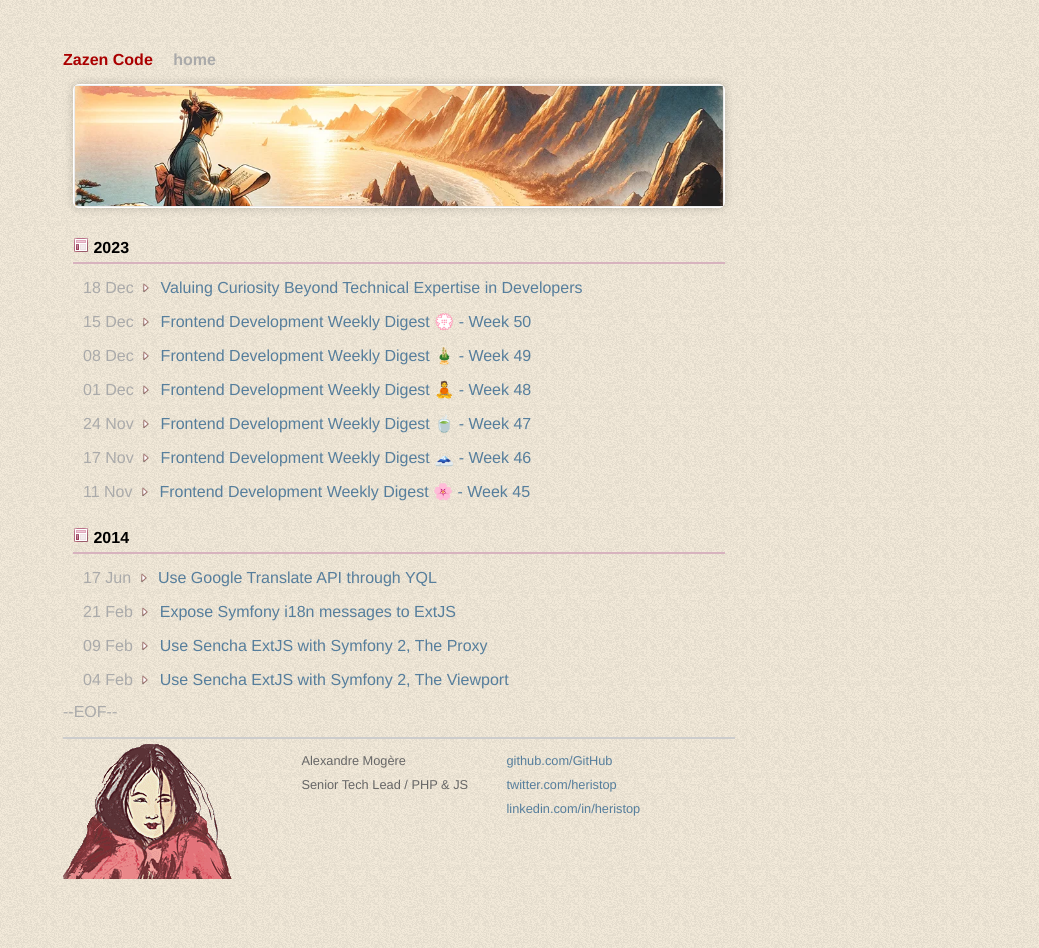
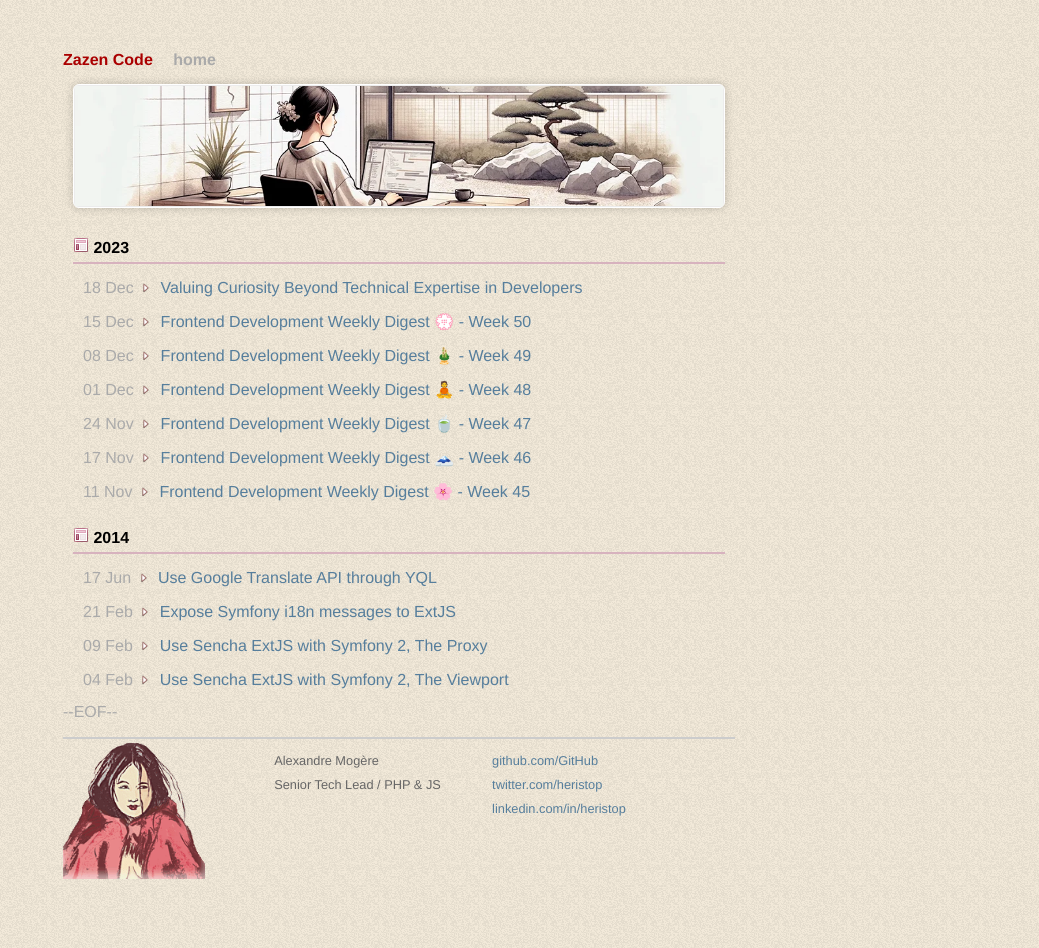
Before and after one commit to heristop/heristop.github.io, a Jekyll site: the page built from index.html, in a window 1280 px wide. Shown: the whole page, without its empty margins (241-1280 px from the left). Built offline with Jekyll 4.4.1, drawn with Linux system fonts in a browser that asks for light colours; some web fonts are replaced; Markdown is read by kramdown in place of the engine named in the settings.

Commit message:
chore(design): change assets

```diff
--- a/_config.yml
+++ b/_config.yml
@@ -7,7 +7,7 @@ redcarpet:
   extensions: [with_toc_data]
 
 asset:
-  version: f
+  version: g
 
 url: https://heristop.github.io
 
--- a/_layouts/default.html
+++ b/_layouts/default.html
@@ -12,13 +12,13 @@
         <meta property="og:type" content="website" />
         <meta property="og:title" content="{{ page.title }}" />
         <meta property="og:description" content="{{ site.description }}" />
-        <meta property="og:image" content="{{ site.url }}/images/og-zazen.png" />
+        <meta property="og:image" content="{{ site.url }}/images/og-zazen.webp" />
 
         <!-- Twitter -->
         <meta property="twitter:card" content="summary_large_image" />
         <meta property="twitter:title" content="{{ page.title }}" />
         <meta property="twitter:description" content="{{ site.description }}" />
-        <meta property="twitter:image" content="{{ site.url }}/images/og-zazen.png" />
+        <meta property="twitter:image" content="{{ site.url }}/images/og-zazen.webp" />
 
         <link rel="icon" href="/images/favicon.ico" type="image/x-icon" />
         <link rel="stylesheet" href="/css/syntax.css">
--- a/css/style.css
+++ b/css/style.css
@@ -136,7 +136,7 @@ h2.year-title {
 }
 
 .header .banner .img {
-    background: transparent url(/images/zazen.webp) no-repeat center left;
+    background: transparent url(/images/zazen.webp) no-repeat center center;
     height: 120px;
     margin: auto;
     background-size: cover;
@@ -186,12 +186,13 @@ h2.year-title {
 
 .footer .contact {
     float: left;
-    margin-right: 3em;
+    margin-right: 4em;
 }
 
 .footer .profile {
     background: transparent url(/images/visage_fleur.png) no-repeat;
-    width: 200px;
+    background-size: contain;
+    width: 160px;
     height: 140px;
 }
 
```
Also changed, not shown: images/developer.webp (added), images/og-zazen.png (deleted), images/og-zazen.webp (added), images/zazen.png, images/zazen.webp.
